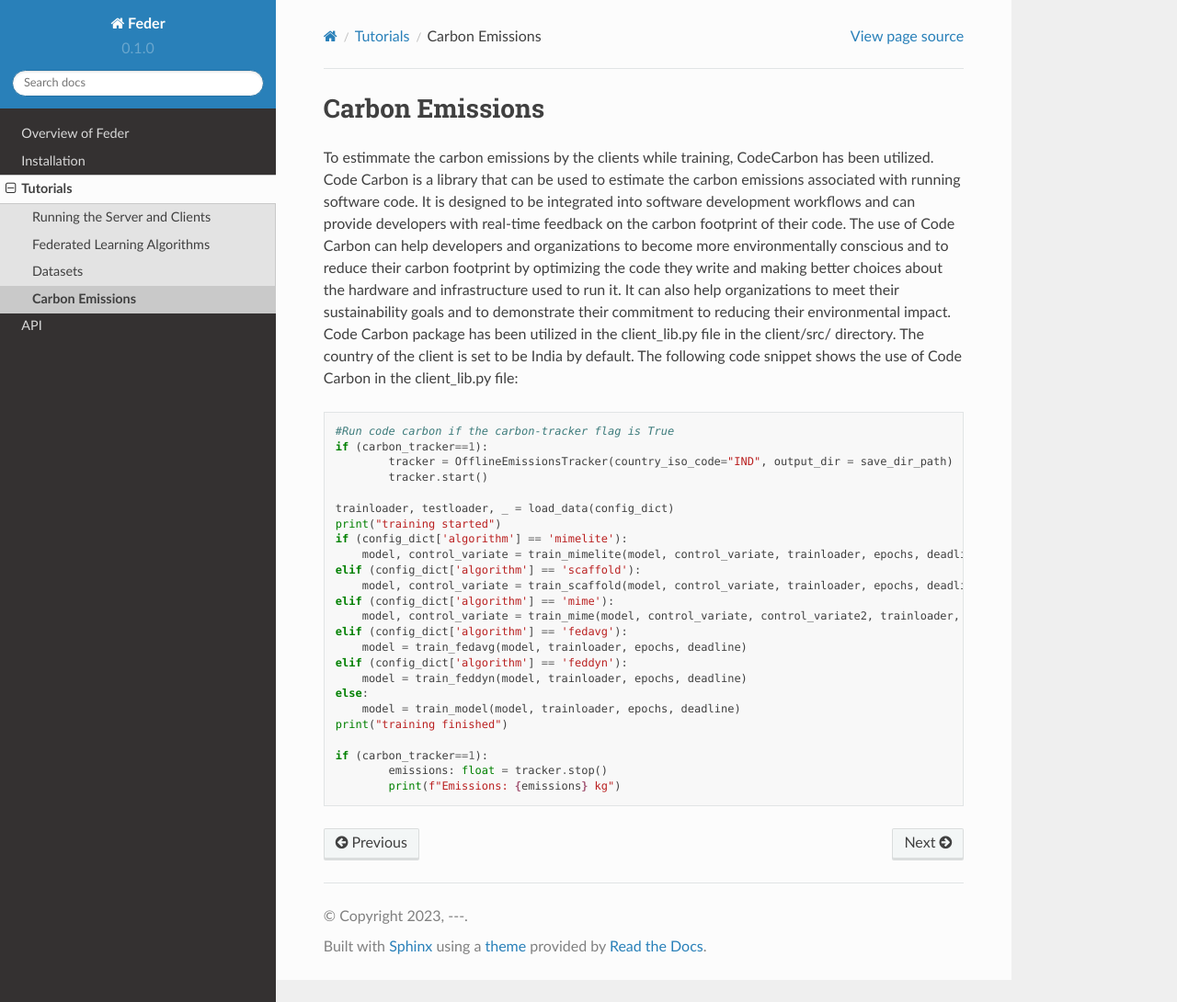
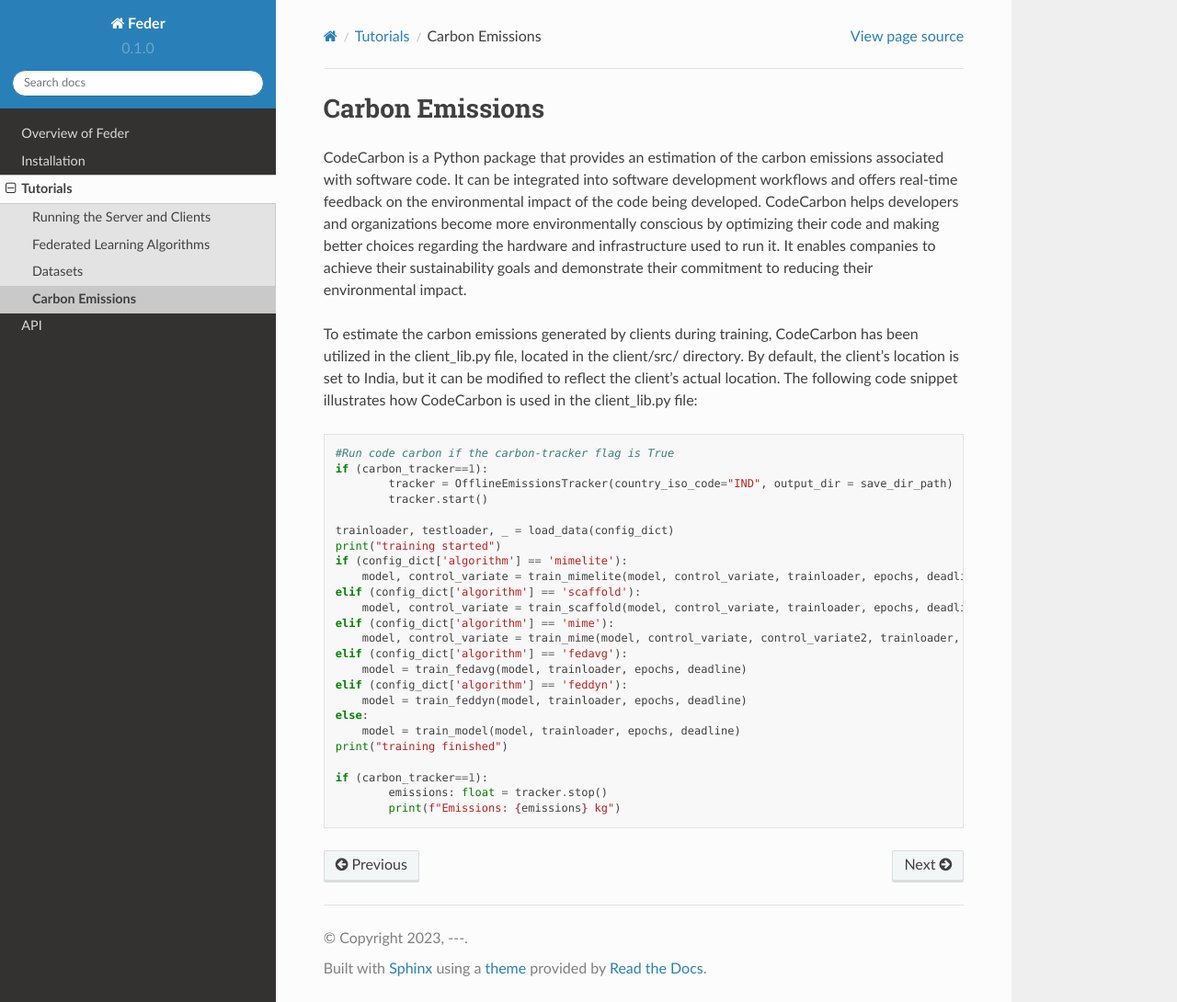
Before and after one commit to Kasliwal17/Feder, a Sphinx documentation site: the page built from docs/source/tutorials/code_carbon.rst, in a window 1280 px wide and 1090 px high. Shown: the whole window at 92% size. Built offline with Sphinx 7.4.7 and the Read the Docs theme 2.0.0, drawn with Linux system fonts in a browser that asks for light colours; pages that are not in the unit, such as notebooks, are missing from menus.

Commit message:
Update code_carbon.rst

```diff
--- a/docs/source/tutorials/code_carbon.rst
+++ b/docs/source/tutorials/code_carbon.rst
@@ -4,10 +4,9 @@
 Carbon Emissions
 ****************
 
-To estimmate the carbon emissions by the clients while training, CodeCarbon has been utilized.
-Code Carbon is a library that can be used to estimate the carbon emissions associated with running software code. It is designed to be integrated into software development workflows and can provide developers with real-time feedback on the carbon footprint of their code.
-The use of Code Carbon can help developers and organizations to become more environmentally conscious and to reduce their carbon footprint by optimizing the code they write and making better choices about the hardware and infrastructure used to run it. It can also help organizations to meet their sustainability goals and to demonstrate their commitment to reducing their environmental impact.
-Code Carbon package has been utilized in the client_lib.py file in the client/src/ directory. The country of the client is set to be India by default. The following code snippet shows the use of Code Carbon in the client_lib.py file:
+CodeCarbon is a Python package that provides an estimation of the carbon emissions associated with software code. It can be integrated into software development workflows and offers real-time feedback on the environmental impact of the code being developed. CodeCarbon helps developers and organizations become more environmentally conscious by optimizing their code and making better choices regarding the hardware and infrastructure used to run it. It enables companies to achieve their sustainability goals and demonstrate their commitment to reducing their environmental impact.
+
+To estimate the carbon emissions generated by clients during training, CodeCarbon has been utilized in the client_lib.py file, located in the client/src/ directory. By default, the client's location is set to India, but it can be modified to reflect the client's actual location. The following code snippet illustrates how CodeCarbon is used in the client_lib.py file:
 
 .. code-block:: python
 
```
